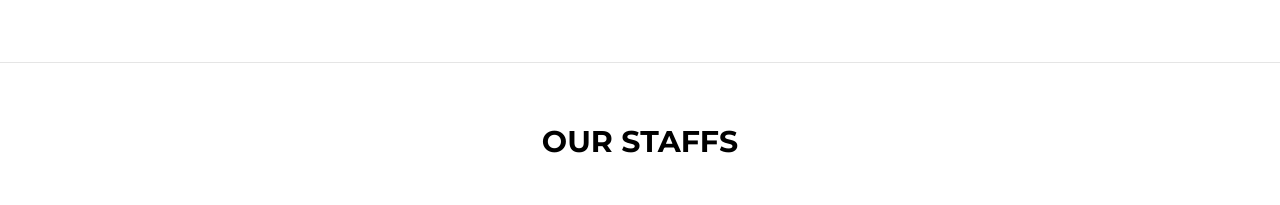
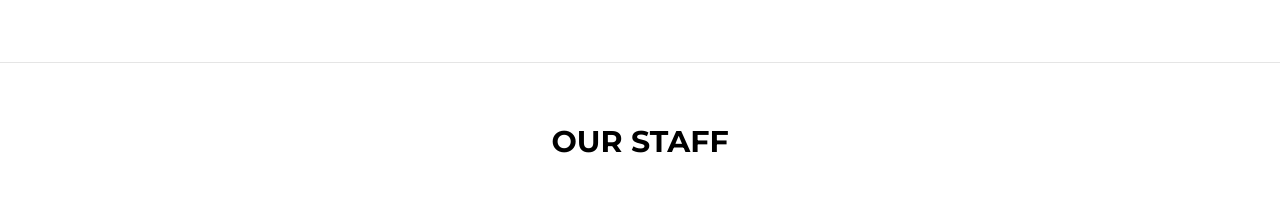
Before and after one commit to untitled95/ameschinese, a website: page about.html in a window 1280 px wide. Shown: the part 2681-2886 px from the top of the page. Drawn offline with Linux system fonts and the light colour scheme; files whose address does not match are found by name.

Commit message:
change our staffs to staff

```diff
--- a/about.html
+++ b/about.html
@@ -146,7 +146,7 @@
     <div class="container">
       <div class="row">
         <div class="col-md-12 text-center section-heading probootstrap-animate" data-animate-effect="fadeIn">
-          <h2>Our staffs</h2>
+          <h2>Our staff</h2>
 
         </div>
       </div>
```
